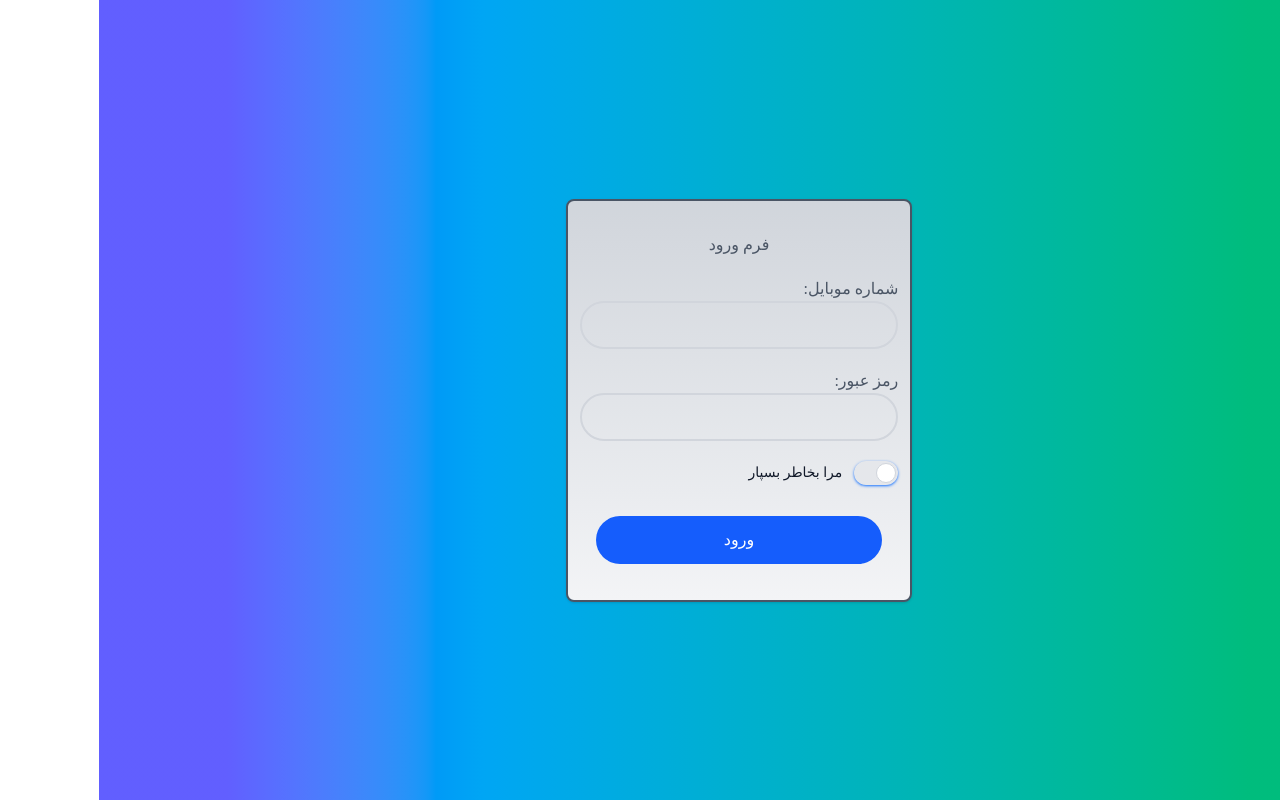
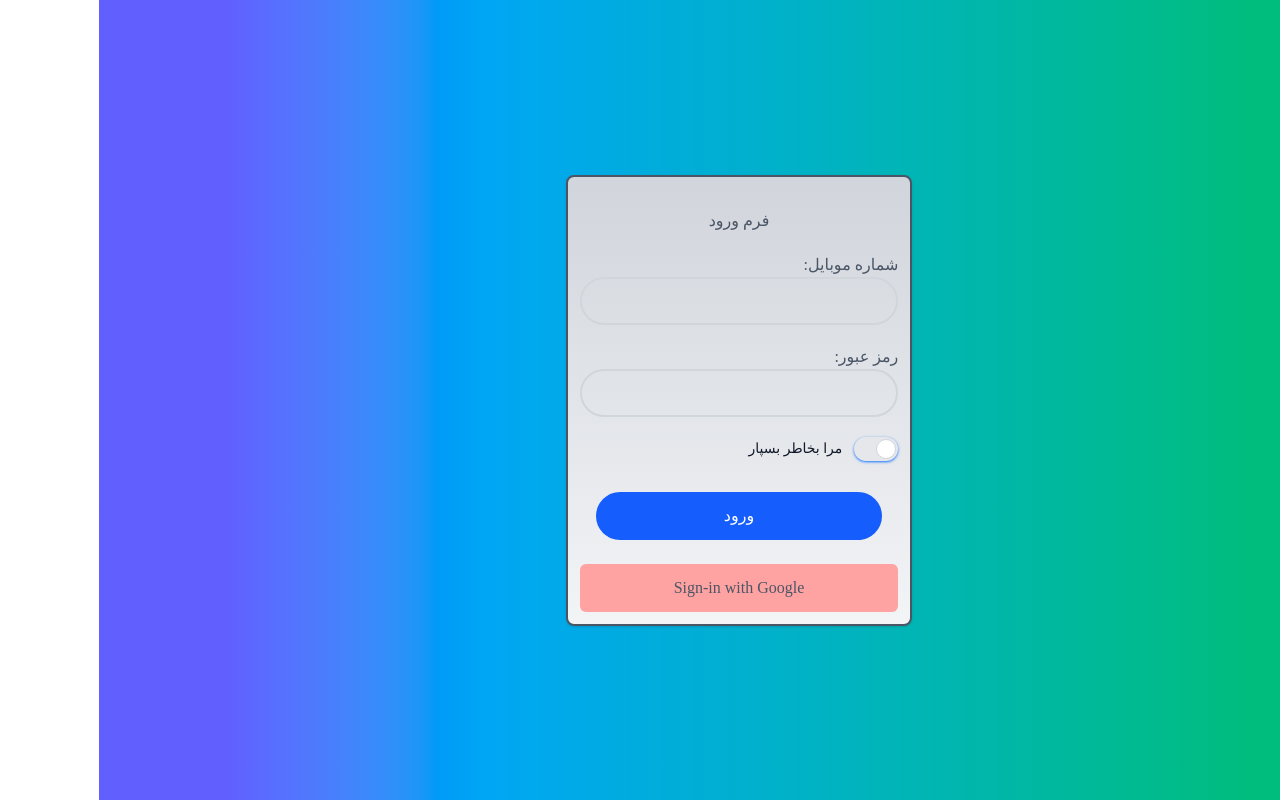
Before and after one commit to a-code-miner/CYNextTailwind, a Next.js app: page /login in a window 1280 px wide. Built offline with nearby package versions, Linux system fonts and the light colour scheme; no server answers; a web font is replaced by a local one.

Commit message:
55-google-authentication lesson

```diff
--- a/app/(auth)/layout.jsx
+++ b/app/(auth)/layout.jsx
@@ -1,15 +1,18 @@
 import React from 'react';
+import ClientWrapper from '@/components/ClientWrapper';
 import "../(main)/globals.css";
 
 const AuthLayout = ({ children }) => {
     return (
         <html lang="en" className='h-full'>
             <body dir='rtl' className='h-full'>
-                <div className='grid grid-cols-1 lg:grid-cols-3 h-full bg-gradient-to-r from-indigo-500 from-10% via-sky-500 via-30% to-emerald-500 to-90%'>
-                    <div className='lg:col-start-2 h-full w-full'>
-                        {children}
+                <ClientWrapper>
+                    <div className='grid grid-cols-1 lg:grid-cols-3 h-full bg-gradient-to-r from-indigo-500 from-10% via-sky-500 via-30% to-emerald-500 to-90%'>
+                        <div className='lg:col-start-2 h-full w-full'>
+                            {children}
+                        </div>
                     </div>
-                </div>
+                </ClientWrapper>
             </body>
         </html>
     );
--- a/app/(auth)/login/page.jsx
+++ b/app/(auth)/login/page.jsx
@@ -1,8 +1,10 @@
 'use client';
 
 import { loginAction } from '@/actions/authAction';
+import AuthButton from '@/components/AuthButton';
 import ToggleBtn from '@/components/partials/ToggleBtn';
 import SubmitForm from '@/components/SubmitForm';
+// import { GoogleOAuthProvider } from '@react-oauth/google';
 import React from 'react';
 import { useFormState } from 'react-dom';
 
@@ -32,6 +34,10 @@ const Login = () => {
                 <div className='my-6 px-4'>
                     <SubmitForm />
                 </div>
+
+                <div className='flex justify-center mt-5'>
+                    <AuthButton />
+                </div>
             </form>
         </div>
     );
--- a/app/(main)/layout.js
+++ b/app/(main)/layout.js
@@ -1,3 +1,4 @@
+import ClientWrapper from "@/components/ClientWrapper";
 import "./globals.css";
 
 export const metadata = {
@@ -7,13 +8,15 @@ export const metadata = {
 
 export default function RootLayout({ children }) {
 	return (
-    <html lang="en" className='h-full'>
-      <body dir='rtl' className='h-full'>
+		<html lang="en" className="h-full">
+			<body dir='rtl' className='h-screen'>
+				<ClientWrapper>
 					<div className='h-full bg-gradient-to-r from-pink-300 from-10% via-orange-300 via-30% to-red-300 to-90%'>
 						<div className='h-full w-full'>
 							{children}
 						</div>
 					</div>
+				</ClientWrapper>
 			</body>
 		</html>
 	);
--- /dev/null
+++ b/components/AuthButton.jsx
@@ -0,0 +1,39 @@
+'use client';
+import React from 'react';
+import { GoogleLogin } from '@react-oauth/google';
+import { jwtDecode } from 'jwt-decode';
+import { useGoogleLogin } from '@react-oauth/google';
+import axios from 'axios';
+
+const AuthButton = () => {
+    // const successLogin = credentialResponse => {
+    //     const userInfo = jwtDecode(credentialResponse.credential); // it can be run in server for login or signup
+    //     console.log(userInfo);
+    //     console.log(credentialResponse);
+    // };
+
+    // const catchLogin = () => {
+    //     console.log('Login Failed');
+    // };
+
+    const login = useGoogleLogin({
+        onSuccess: async (tokenResponse) => {
+            const res = await axios.get('https://www.googleapis.com/oauth2/v3/userinfo', {
+                headers: {
+                    Authorization: `Bearer ${tokenResponse.access_token}`
+                }
+            });
+            console.log(res);
+        }
+    });
+
+    return (
+        <button className='bg-red-300 rounded-md h-12 w-full' onClick={() => login()}>Sign-in with Google</button>
+        // <GoogleLogin
+        //     onSuccess={successLogin}
+        //     onError={catchLogin}
+        // />
+    );
+};
+
+export default AuthButton;
--- /dev/null
+++ b/components/AuthProvider.jsx
@@ -0,0 +1,14 @@
+'use client';
+import { GoogleOAuthProvider } from "@react-oauth/google";
+
+const AuthProvider = ({ children }) => {
+    if (!process.env.NEXT_PUBLIC_GOOGLE_CLIENT_ID) {
+        console.log('Google client ID is missing');
+        return <div>{children}</div>
+    };
+    return (
+        <GoogleOAuthProvider clientId={process.env.NEXT_PUBLIC_GOOGLE_CLIENT_ID}>{children}</GoogleOAuthProvider>
+    );
+};
+
+export default AuthProvider;
--- /dev/null
+++ b/components/ClientWrapper.jsx
@@ -0,0 +1,12 @@
+'use client';
+import AuthProvider from "@/components/AuthProvider";
+
+const ClientWrapper = ({ children }) => {
+    return (
+        <AuthProvider>
+            {children}
+        </AuthProvider>
+    );
+};
+
+export default ClientWrapper;
--- a/package.json
+++ b/package.json
@@ -9,7 +9,9 @@
     "lint": "next lint"
   },
   "dependencies": {
+    "@react-oauth/google": "^0.12.1",
     "axios": "^1.8.4",
+    "jwt-decode": "^4.0.0",
     "next": "15.3.0",
     "react": "^19.0.0",
     "react-dom": "^19.0.0",
```
Also changed, not shown: oauthClienId.txt (added), 1 other file (tests, documents, lock files or other folders). Lines whose indentation alone changed are shown as unchanged.
